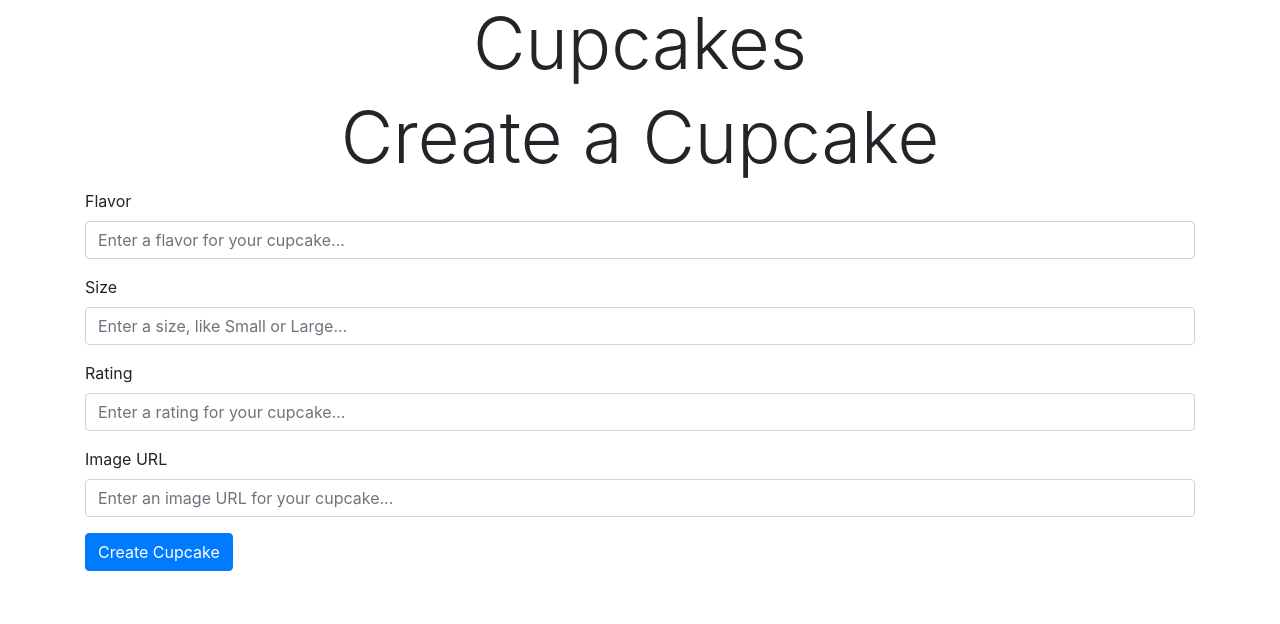
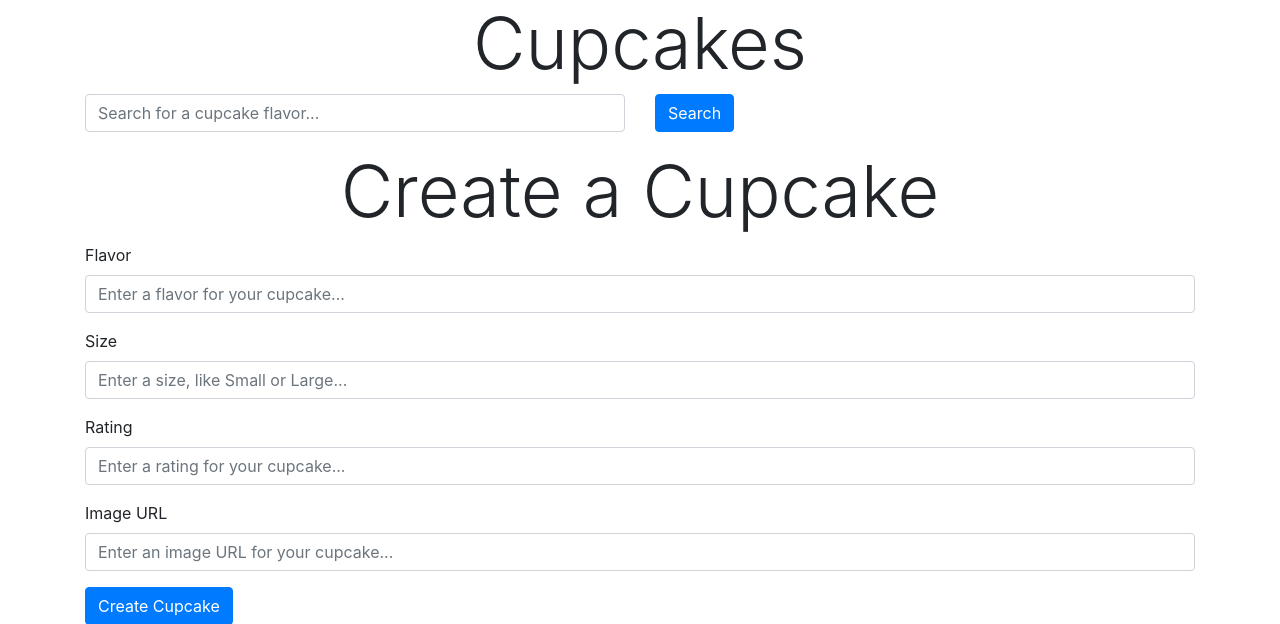
Before and after one commit to yukonnor/bootcamp-flask-cupcake-rest-api, a Flask app: page / in a window 1280 px wide. Shown: the top 624 px of the page. Run offline with Flask 3, Linux system fonts and the light colour scheme; data that the repository does not hold is empty.

Commit message:
add search

```diff
--- a/app.py
+++ b/app.py
@@ -80,6 +80,16 @@ def create_app(db_name, testing=False, developing=False):
 
         return jsonify(message="deleted")
 
+    @app.route('/cupcakes/search')
+    def search_cupcake():
+        """Searches for a particular cupcake flavor and returns the cupcake data"""
+
+        search_term = request.args["search_term"]
+
+        cupcakes = [cupcake.serialize() for cupcake in Cupcake.query.filter(Cupcake.flavor.ilike(search_term))]
+
+        return jsonify(cupcakes=cupcakes)
+
     return app
 
 if __name__ == '__main__':
--- a/static/script.js
+++ b/static/script.js
@@ -1,7 +1,9 @@
 newCupcakeForm = $("#new-cupcake-form");
+searchCupcakeForm = $("#search-cupcake-form");
 cupcakesList = $("#cupcakes-list");
 
 inputFlavor = $("#inputFlavor");
+inputSearchFlavor = $("#inputSearchFlavor");
 inputSize = $("#inputSize");
 inputRating = $("#inputRating");
 inputImgURL = $("#inputImgURL");
@@ -29,6 +31,10 @@ function appendCupcake(cupcake, destination) {
     destination.append(newListItem);
 }
 
+function clearListItems(list) {
+    list.empty();
+}
+
 async function createCupcake(event) {
     console.log("Form submitted!");
     event.preventDefault();
@@ -49,6 +55,24 @@ async function createCupcake(event) {
     return resp;
 }
 
+async function searchFlavor(event) {
+    console.log("Seaerch form submitted!");
+    event.preventDefault();
+
+    searchTerm = inputSearchFlavor.val();
+
+    resp = await axios.get("/cupcakes/search", { params: { search_term: searchTerm } });
+
+    cupcakes = resp.data.cupcakes;
+
+    console.log(resp);
+
+    clearListItems(cupcakesList);
+    showCupcakes(cupcakes, cupcakesList);
+
+    return resp;
+}
+
 async function deleteCupcake() {
     console.log("DELETE CUPCAKE");
     const id = $(this).data("id");
@@ -59,6 +83,7 @@ async function deleteCupcake() {
 // RUN SCRIPT:
 $(function () {
     $(document).on("submit", "#new-cupcake-form", createCupcake);
+    $(document).on("submit", "#search-cupcake-form", searchFlavor);
     getCupcakes();
     cupcakesList.on("click", ".delete-cupcake", deleteCupcake);
 });
--- a/templates/index.html
+++ b/templates/index.html
@@ -16,6 +16,23 @@
     <body>
         <div class="container">
             <h1 class="text-center display-3">Cupcakes</h1>
+            <form id="search-cupcake-form" class="mt-2 mb-2">
+                <div class="row">
+                    <div class="col-sm-6">
+                        <input
+                            type="text"
+                            class="form-control"
+                            id="inputSearchFlavor"
+                            name="flavor"
+                            placeholder="Search for a cupcake flavor..."
+                            required
+                        />
+                    </div>
+                    <div class="col-sm-6">
+                        <button type="submit" class="btn btn-primary mb-2">Search</button>
+                    </div>
+                </div>
+            </form>
             <div class="row justify-content-center">
                 <div class="col-8">
                     <ul class="list-group" id="cupcakes-list"></ul>
```
